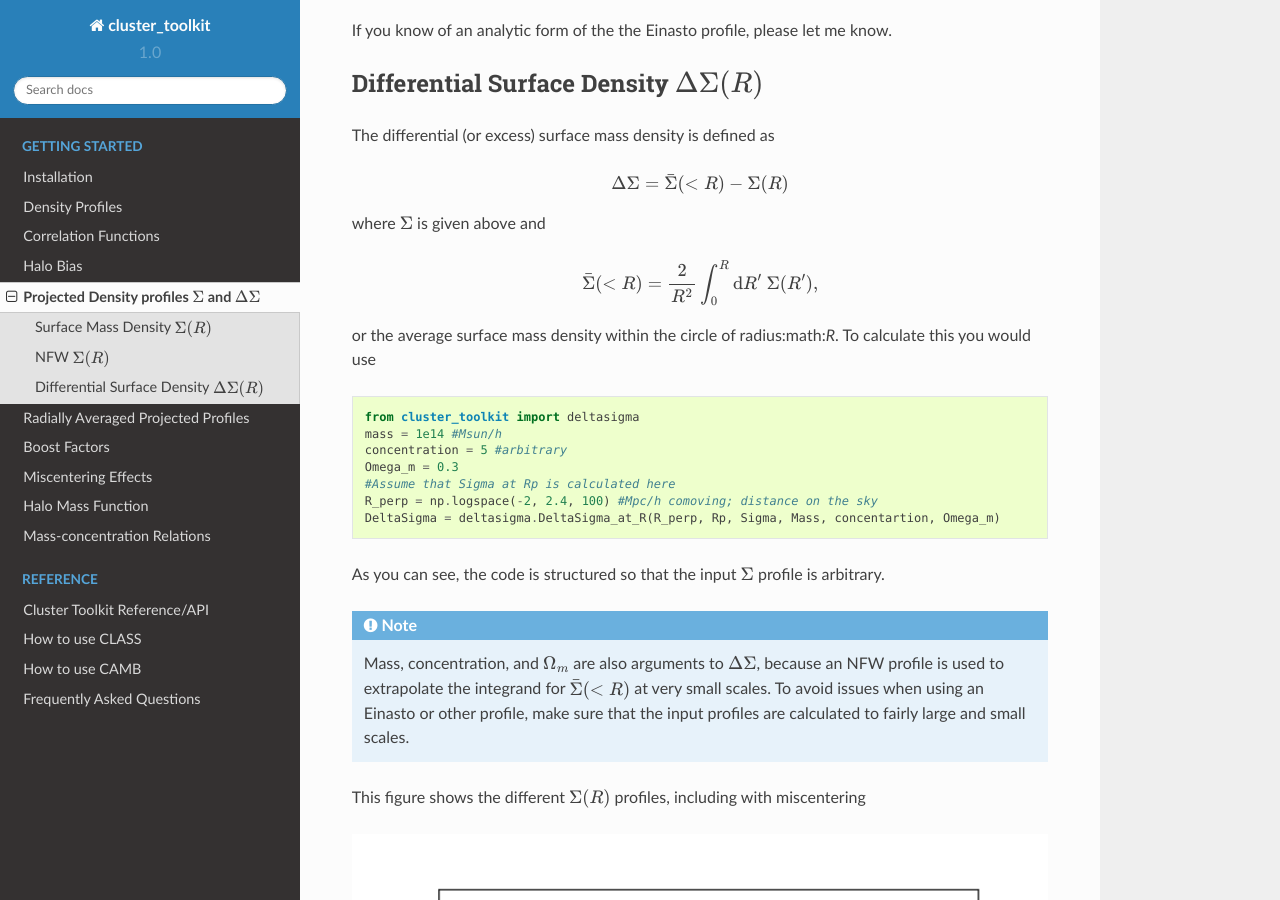
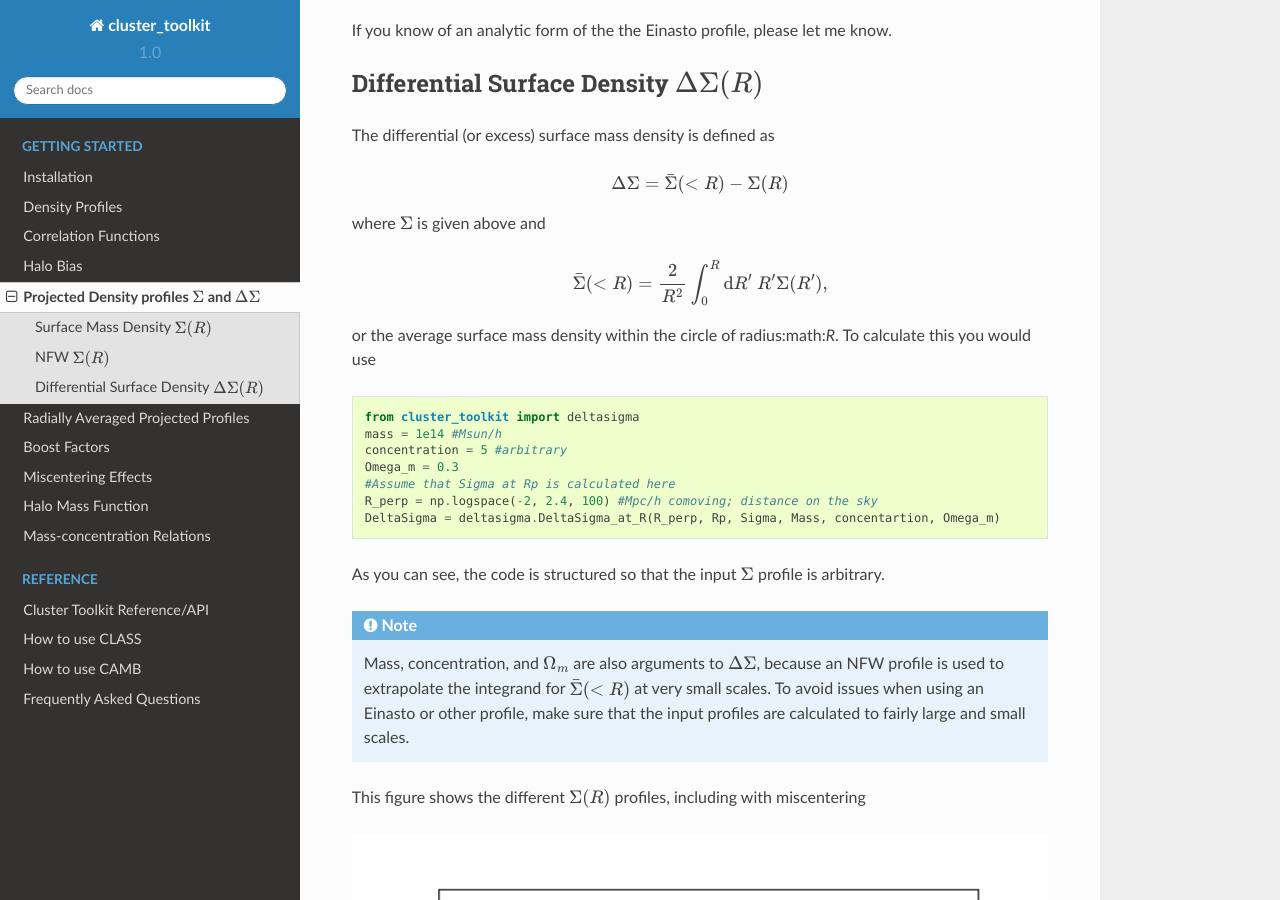
Before and after one commit to tmcclintock/cluster_toolkit, a Sphinx documentation site: the page built from docs/source/projected_density_profiles.rst, in a window 1280 px wide and 900 px high, scrolled down 1200 px. Built offline with Sphinx 7.4.7 and the Read the Docs theme 2.0.0, drawn with Linux system fonts in a browser that asks for light colours.

Commit message:
Fixed a typo in an eq spotted by sebastian.

```diff
--- a/docs/source/projected_density_profiles.rst
+++ b/docs/source/projected_density_profiles.rst
@@ -62,7 +62,7 @@ where :math:`\Sigma` is given above and
 
 .. math::
 
-   \bar{\Sigma}(<R) = \frac{2}{R^2}\int_0^R {\rm d}R'\ \Sigma(R'),
+   \bar{\Sigma}(<R) = \frac{2}{R^2}\int_0^R {\rm d}R'\ R'\Sigma(R'),
 
 or the average surface mass density within the circle of radius:math:`R`. To calculate this you would use
 
```
